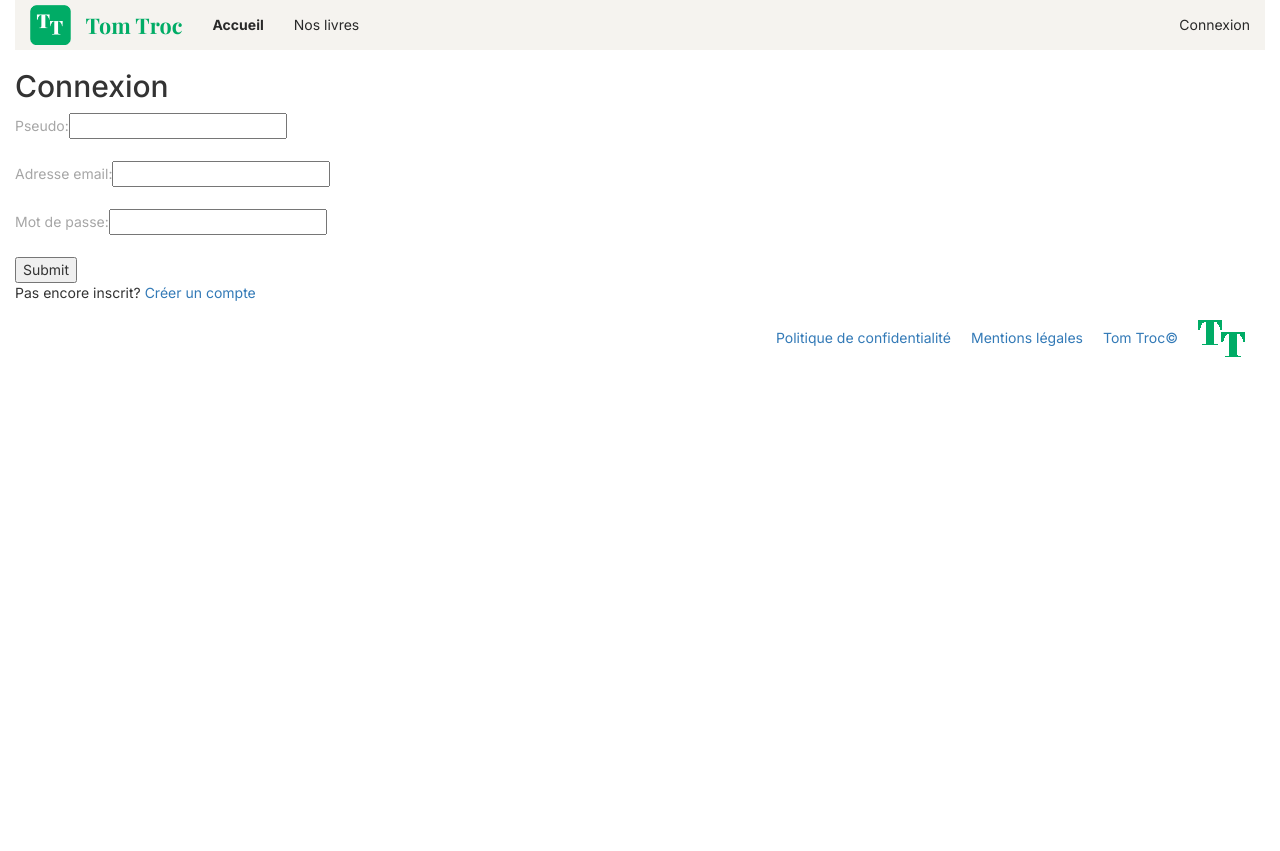
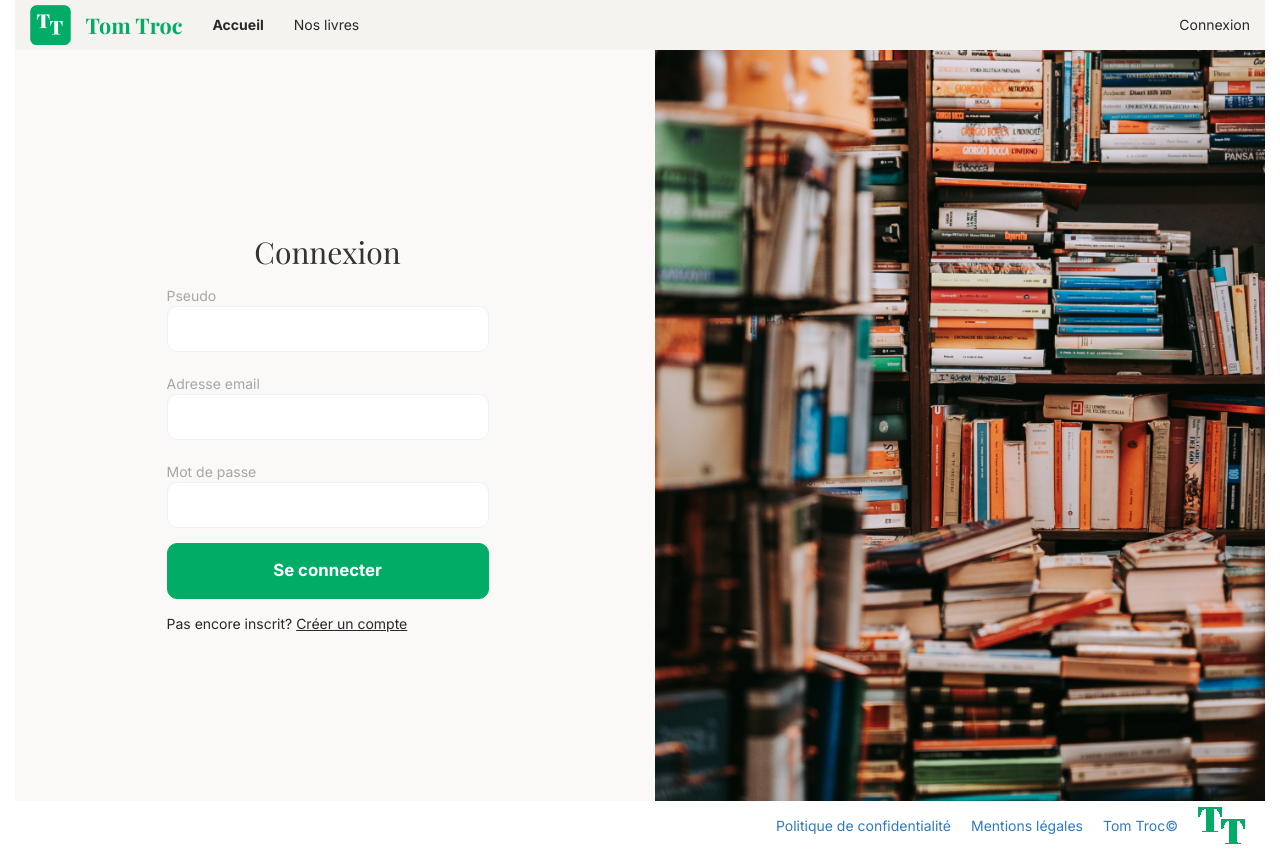
Before and after one commit to LaeliSvaad/OC_Projet-6_PHP-site-livres-TomTroc, a PHP site: template views/templates/sign-in.php in a window 1280 px wide. Before the commit the page ends 357 px from the top, so only its background shows below. Run offline with PHP 8.4, Linux system fonts and the light colour scheme; the template is opened without the code that fills it, so the values that code supplies are empty; some web fonts are replaced.

Commit message:
css: log in, sign up pages

```diff
--- a/css/style.css
+++ b/css/style.css
@@ -17,6 +17,9 @@ body{
 }
 .main-content{
     padding-top: 30px;
+    background-color: #FAF9F7;
+}
+.log-container{
     background-color: #FAF9F7;
 }
 .admin-row{
@@ -46,6 +49,23 @@ body{
 }
 .row-banner img{
     width: 100%;
+}
+.background-img-container{
+    padding-right: 0;
+}
+.background-img{
+    width: 100%;
+    height: 100%;
+    object-fit: cover;
+    object-position: center;
+}
+.link-span{
+    width: 322px;
+    color: #292929;
+}
+.link-span a{
+    color: #292929;
+    text-decoration:underline;
 }
 /*Navbar*/
 .navbar{
@@ -166,6 +186,21 @@ th, tr:nth-child(even)
     background: #FFFFFF;
 }
 /*Forms*/
+.admin-form{
+    padding:30px;
+}
+.input-lg{
+    border: 1px solid #EDF2F6;
+    border-radius: 10px;
+    color: black;
+    box-shadow: none;
+}
+.book-input{
+    background-color: #EDF2F6;
+}
+.log-input{
+    background-color: white;
+}
 input[type=file] {
     display: none;
 }
@@ -177,13 +212,6 @@ input[type=file] {
 label{
     font-weight: normal;
     color: #A6A6A6;
-}
-.input-lg{
-    border: 1px solid #EDF2F6;
-    border-radius: 10px;
-    background-color: #EDF2F6;
-    color: black;
-    box-shadow: none;
 }
 textarea {
     overflow: hidden;
--- a/index.php
+++ b/index.php
@@ -56,7 +56,7 @@ try {
             $signInController->showForm();
             break;
 
-        case 'deconnexion':
+        case 'logout':
             $signInController = new SignInController();
             $signInController->disconnectUser();
             break;
--- a/views/templates/sign-in.php
+++ b/views/templates/sign-in.php
@@ -1,8 +1,28 @@
-<h2>Connexion</h2>
-<form method="post" action="index.php?action=sign-in" >
-    <label for="pseudo">Pseudo: </label><input type="text" name="nickname" id="pseudo"><br><br>
-    <label for="email">Adresse email: </label><input type="email" name="email" id="mail"><br><br>
-    <label for="pwd">Mot de passe: </label><input type="password" name="password" id="pwd"><br><br>
-    <input type="submit">
-</form>
-<p>Pas encore inscrit? <a href="index.php?action=registration-form" >Créer un compte</a></p>
+<div class="container-fluid log-container">
+    <div class="row row-flex">
+        <div class="col-sm-6 col-flex">
+            <h2 class="playfair-display-title-font">Connexion</h2>
+            <form class="form-horizontal" method="post" action="index.php?action=sign-in" >
+                <div class='form-group'>
+                    <label class='control-label' for="pseudo">Pseudo </label>
+                    <input class="form-control input-lg log-input" type="text" name="nickname" id="pseudo">
+                </div>
+                <div class='form-group'>
+                    <label class='control-label' for="email">Adresse email </label>
+                    <input class="form-control input-lg log-input" type="email" name="email" id="mail">
+                </div>
+                <div class='form-group'>
+                    <label class='control-label' for="pwd">Mot de passe </label>
+                    <input class="form-control input-lg log-input" type="password" name="password" id="pwd">
+                </div>
+                <div class='form-group'>
+                    <input class="btn green-button" type="submit" value="Se connecter">
+                </div>
+            </form>
+            <span class="link-span">Pas encore inscrit? <a href="index.php?action=registration-form" >Créer un compte</a></span>
+        </div>
+        <div class="col-sm-6 background-img-container">
+            <img class="background-img" src="pictures/library.png" alt="bibliothèque" >
+        </div>
+    </div>
+</div>
```
Also changed, not shown: views/templates/book-form.php (+6 -6 lines), views/templates/sign-up.php (+28 -7 lines), pictures/library.png (added).
